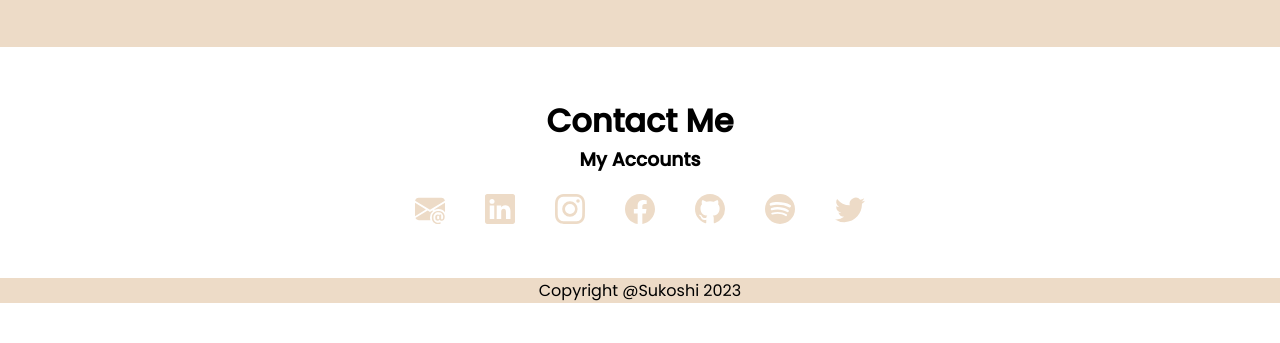
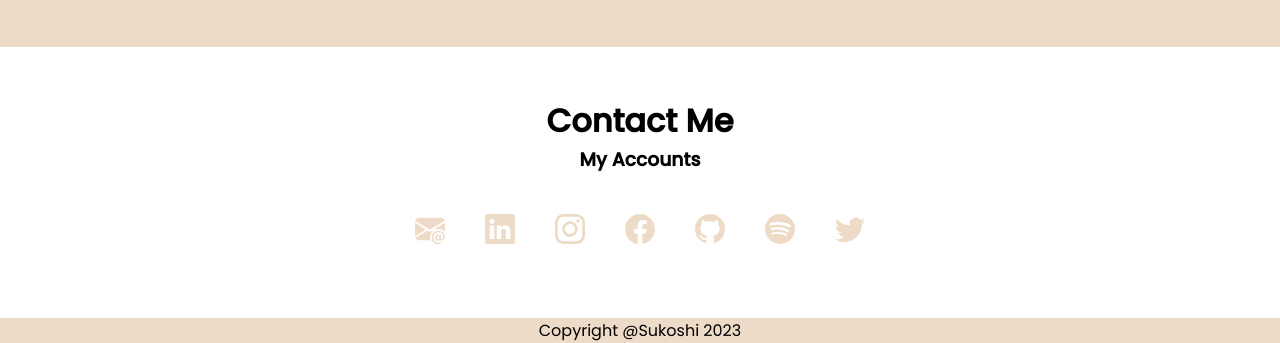
Before and after one commit to Nizares/nizares.github.io, a plain HTML site: page index.html in a window 1280 px wide. Shown: the part 512-855 px from the top of the page. Before the commit the page ends 815 px from the top, so only its background shows below. Drawn offline with Linux system fonts and the light colour scheme.

Commit message:
update...

```diff
--- a/style.css
+++ b/style.css
@@ -142,6 +142,7 @@ h1, h2, h3, p {
     padding-top: 20px;
     padding-left: 20px;
     padding-right: 20px;
+    flex-wrap: wrap;
 }
 
 .account a {
@@ -149,7 +150,7 @@ h1, h2, h3, p {
 }
 
 .account li {
-    padding: 0px 20px;
+    padding: 20px 20px;
 }
 
 .mail input {
```
